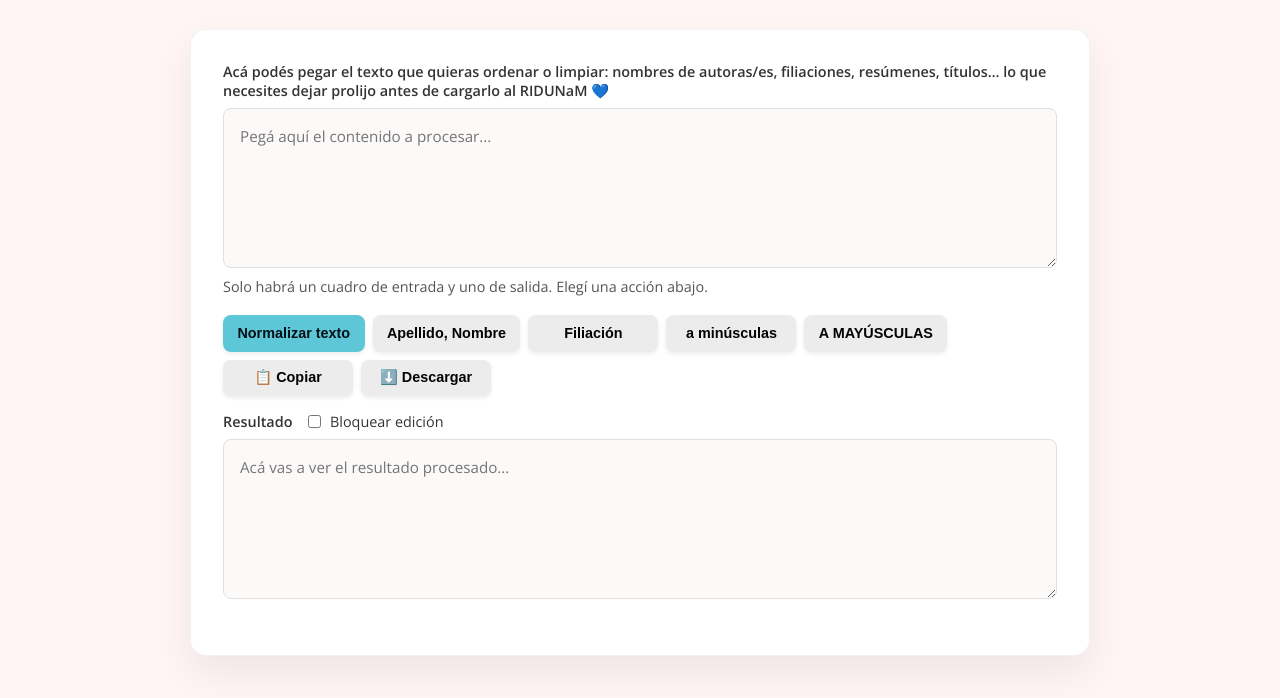
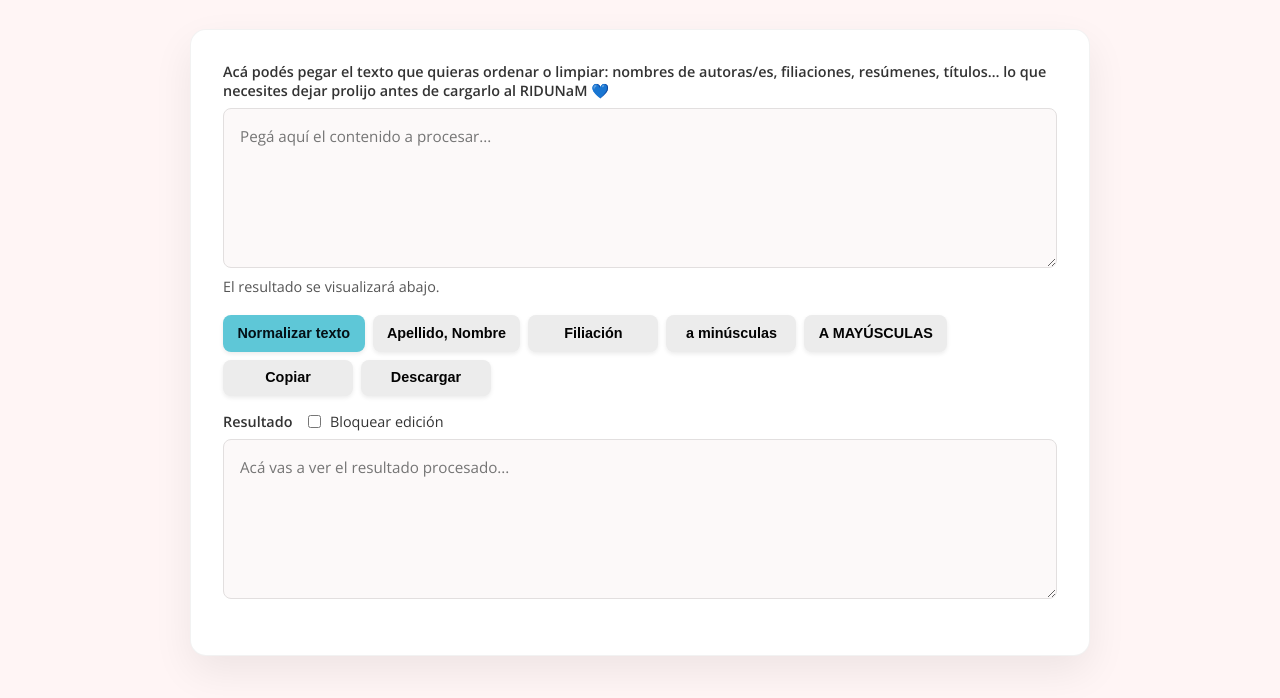
Before and after one commit to MilvaEli/Normalizador-de-Texto, a plain HTML site: page index.html in a window 1280 px wide. Shown: the part 158-856 px from the top of the page. Drawn offline with nearby package versions, Linux system fonts and the light colour scheme.

Commit message:
Update index.html

```diff
--- a/index.html
+++ b/index.html
@@ -83,7 +83,7 @@
   <section class="panel">
     <label for="entrada">Acá podés pegar el texto que quieras ordenar o limpiar: nombres de autoras/es, filiaciones, resúmenes, títulos… lo que necesites dejar prolijo antes de cargarlo al RIDUNaM 💙</label>
     <textarea id="entrada" placeholder="Pegá aquí el contenido a procesar..."></textarea>
-    <div class="help">Solo habrá un cuadro de entrada y uno de salida. Elegí una acción abajo.</div>
+    <div class="help">El resultado se visualizará abajo.</div>
   </section>
 
 
@@ -94,8 +94,8 @@
       <button class="secondary" onclick="normalizarFiliacionDesdeEntrada()">Filiación</button>
       <button class="secondary" onclick="convertirMinusculas()">a minúsculas</button>
       <button class="secondary" onclick="convertirMayusculas()">A MAYÚSCULAS</button>
-      <button id="btnCopiar" class="secondary" onclick="copiarSalida()">📋 Copiar</button>
-      <button id="btnDescargar" class="secondary" onclick="descargarSalida()">⬇️ Descargar</button>
+      <button id="btnCopiar" class="secondary" onclick="copiarSalida()">Copiar</button>
+      <button id="btnDescargar" class="secondary" onclick="descargarSalida()">Descargar</button>
     </section>
 
     <div id="avisos"></div>
```
